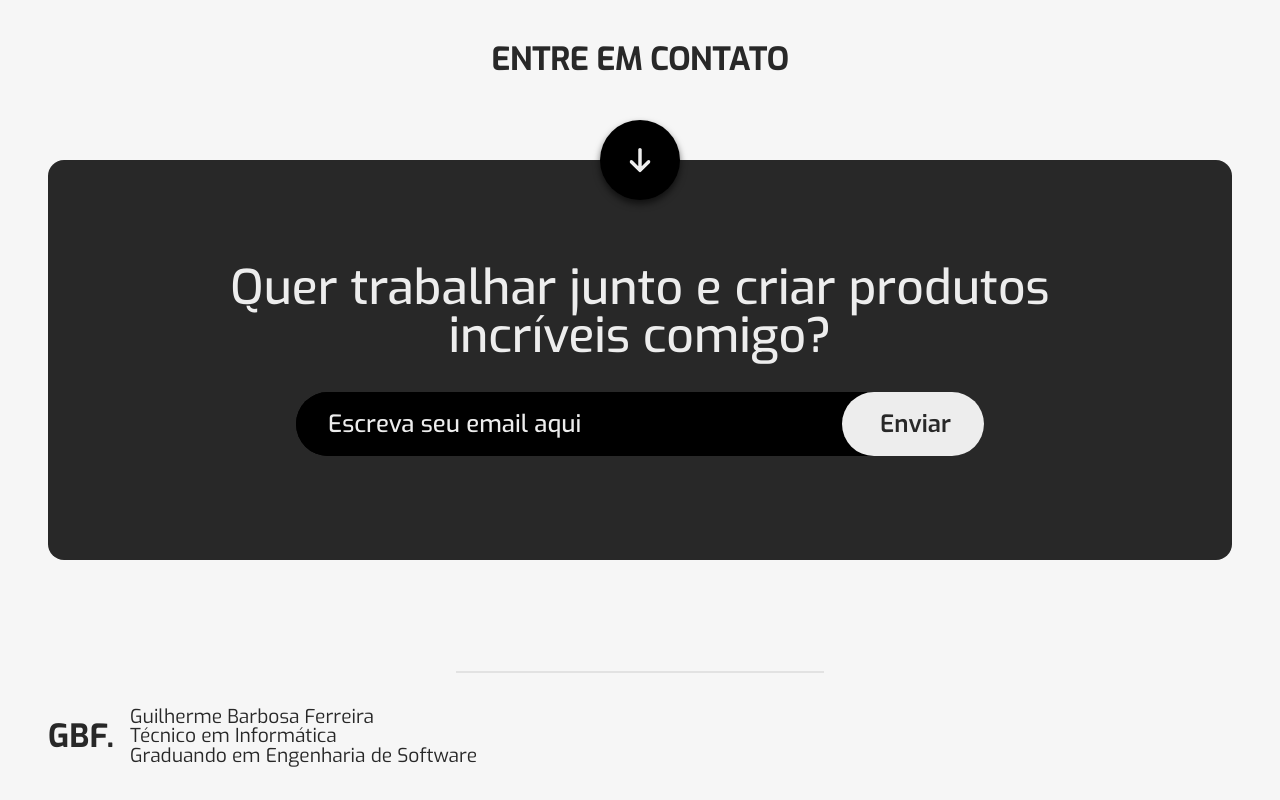
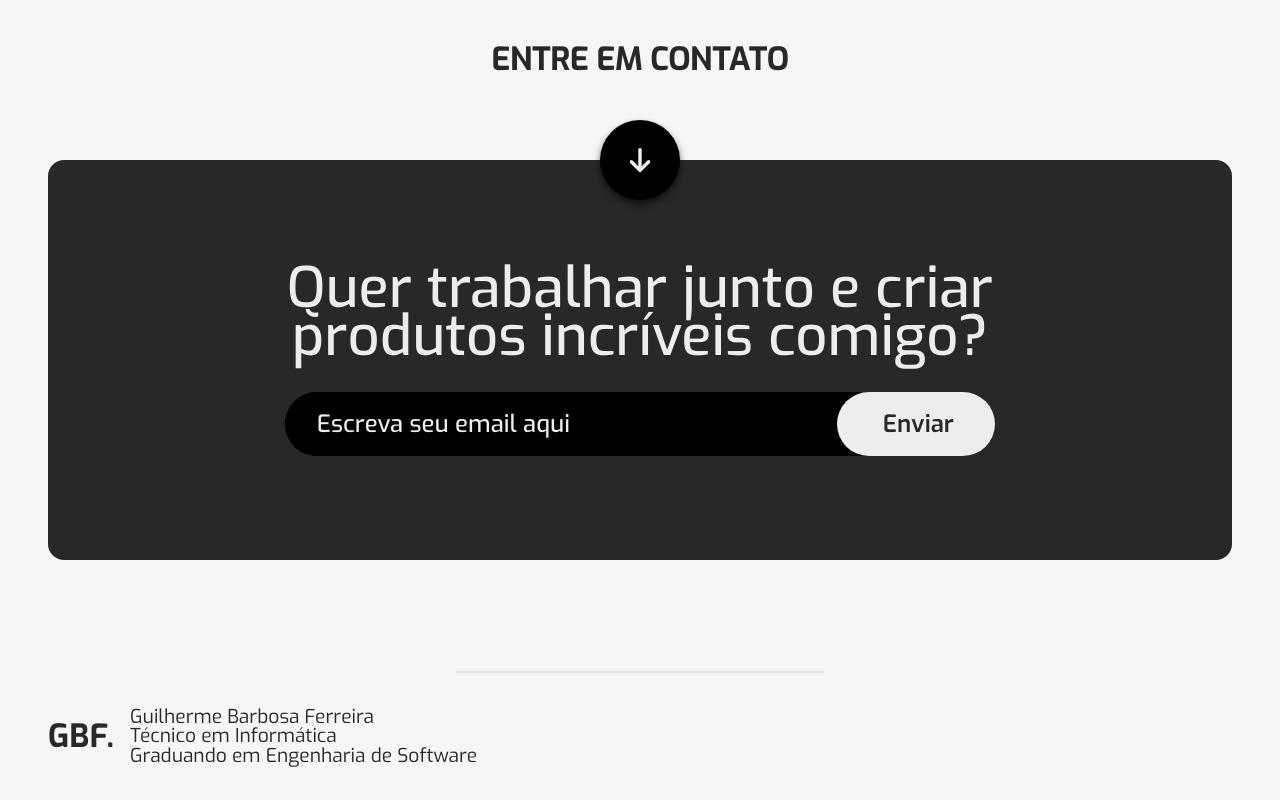
Before and after one commit to guibrbs/Portfolio-OLD, a React (Vite) app: page / in a window 1280 px wide. Shown: the part 1748-2548 px from the top of the page. Built offline with nearby package versions, Linux system fonts and the light colour scheme.

Commit message:
:rocket: Adding emailjs to form and fixing stylesheets

```diff
--- a/src/components/FormContact/index.tsx
+++ b/src/components/FormContact/index.tsx
@@ -1,7 +1,23 @@
 import React from "react";
 import './styles.css'
+import emailjs from '@emailjs/browser';
 
 export default function FormContact(){
+    function sendEmail(e: React.FormEvent<HTMLFormElement>) {
+        e.preventDefault();
+
+        emailjs
+          .sendForm("service_810kcmm", "template_6998imi", e.currentTarget, "uA0o6y8D4ZXWRR-U3")
+          .then(
+            (result) => {
+              console.log(result.text);
+            },
+            (error) => {
+              console.log(error.text);
+            }
+          );
+          e.currentTarget.reset()
+      }
     return(
         <div className="contact-container">
             <h1 className="container-title">ENTRE EM CONTATO</h1>
@@ -12,8 +28,8 @@ export default function FormContact(){
                 </svg>
                 <div className="contact-wrapper">
                     <h1 className="title-contact">Quer trabalhar junto e criar produtos incríveis comigo?</h1>
-                    <form action="" className="form">
-                        <input type="email" name="" id="" placeholder="Escreva seu email aqui"/>
+                    <form onSubmit={sendEmail} className="form">
+                        <input type="email" name="email" id="email" placeholder="Escreva seu email aqui"/>
                         <input type="submit" value="Enviar" className="submit"/>
                     </form>
                 </div>
--- a/src/components/FormContact/styles.css
+++ b/src/components/FormContact/styles.css
@@ -42,7 +42,7 @@
 .contact-wrapper{
     margin: 0 auto;
     height: 100%;
-    width: 80%;
+    width: 60%;
     display: flex;
     align-items: center;
     justify-content: center;
@@ -50,7 +50,7 @@
 }
 
 .title-contact{
-    font-size: 3rem;
+    font-size: 3.5rem;
     line-height: 3rem;
     text-align: center;
     color: var(--secondary-color);
@@ -60,7 +60,6 @@
 
 .form{
     width: 100%;
-    max-width: 43rem;
     height: 4rem;
     background-color: var(--default-color);
     border-radius: 5rem;
@@ -97,7 +96,7 @@ input:focus{
     cursor: pointer;
     z-index: 2;
     color: var(--primary-color);
-    width: 9rem;
+    width: 10rem;
     padding-right: 1.7rem;
     transition: filter .5s;
 }
```
